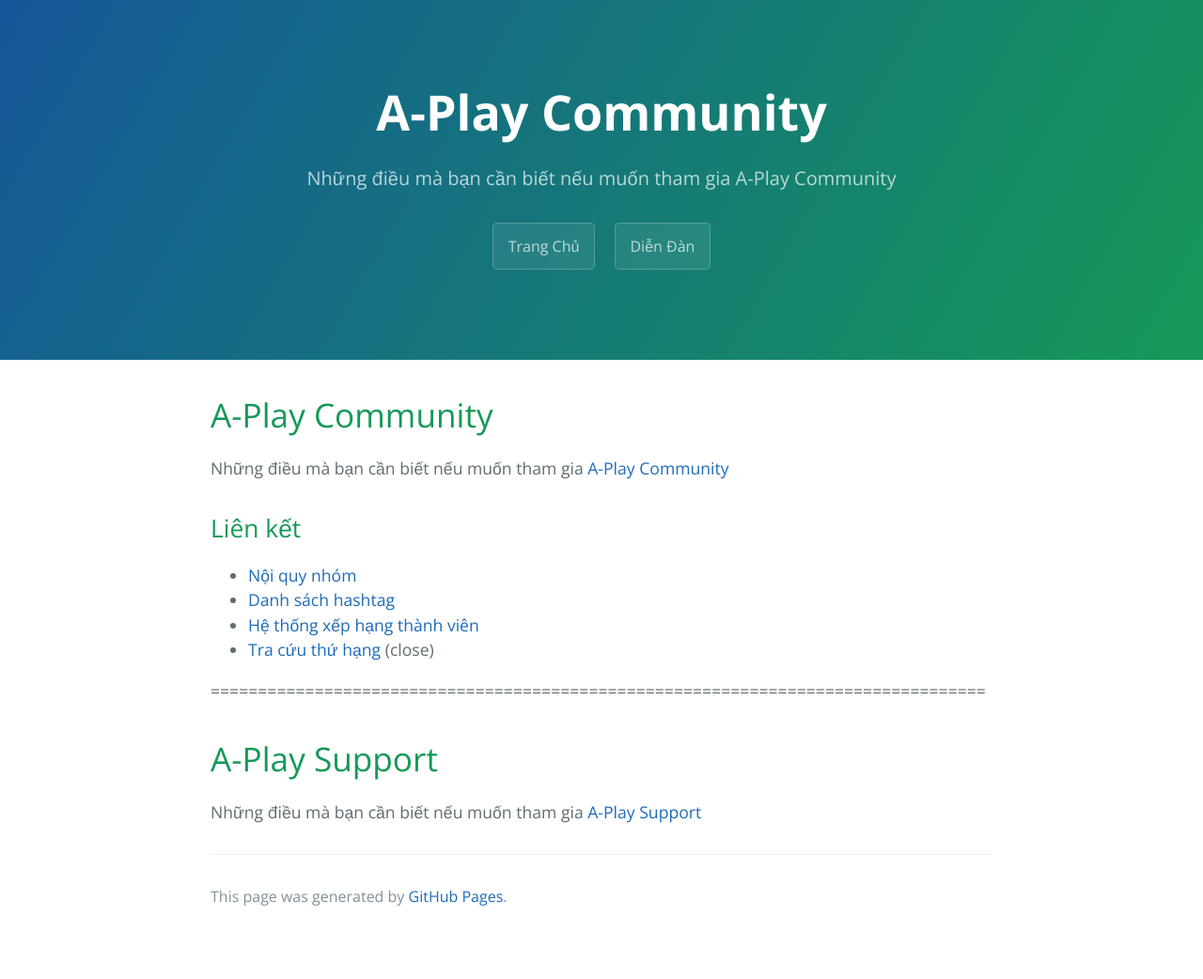
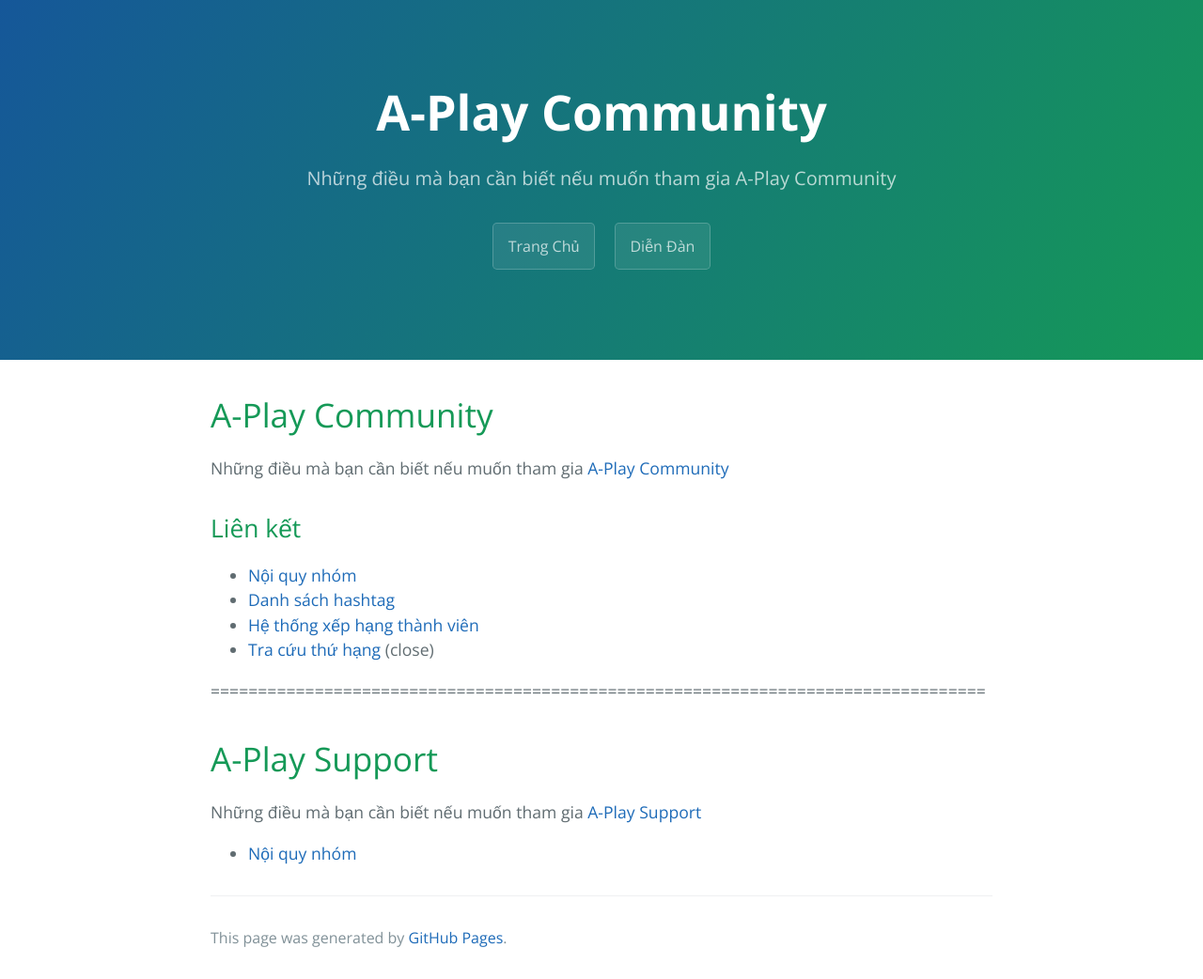
Before and after one commit to huuvinhvn/aplay, a Jekyll site: the page built from index.md, in a window 1280 px wide. Shown: the whole page at 94% size. Built offline with Jekyll 4.4.1, drawn with Linux system fonts in a browser that asks for light colours; our own code applies the rules of GitHub Pages for plain Markdown files; before the commit the page ends 998 px from its top, so only the background shows below that.

Commit message:
Update index.md

```diff
--- a/index.md
+++ b/index.md
@@ -13,3 +13,5 @@ Những điều mà bạn cần biết nếu muốn tham gia [A-Play Community](
 # A-Play Support
 
 Những điều mà bạn cần biết nếu muốn tham gia [A-Play Support](https://facebook.com/groups/aplay.support)
+
+- [Nội quy nhóm](rules.md)
```
